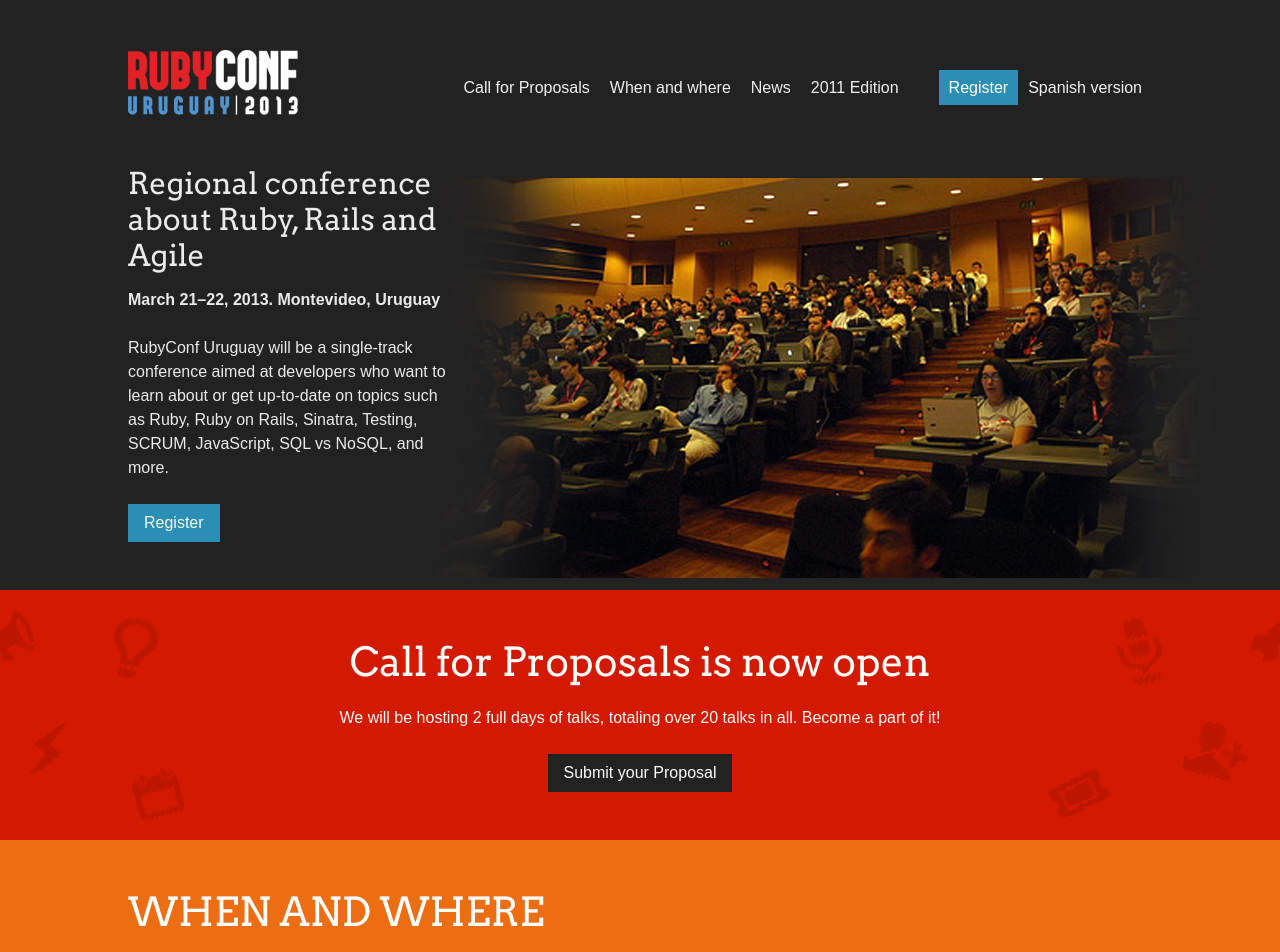
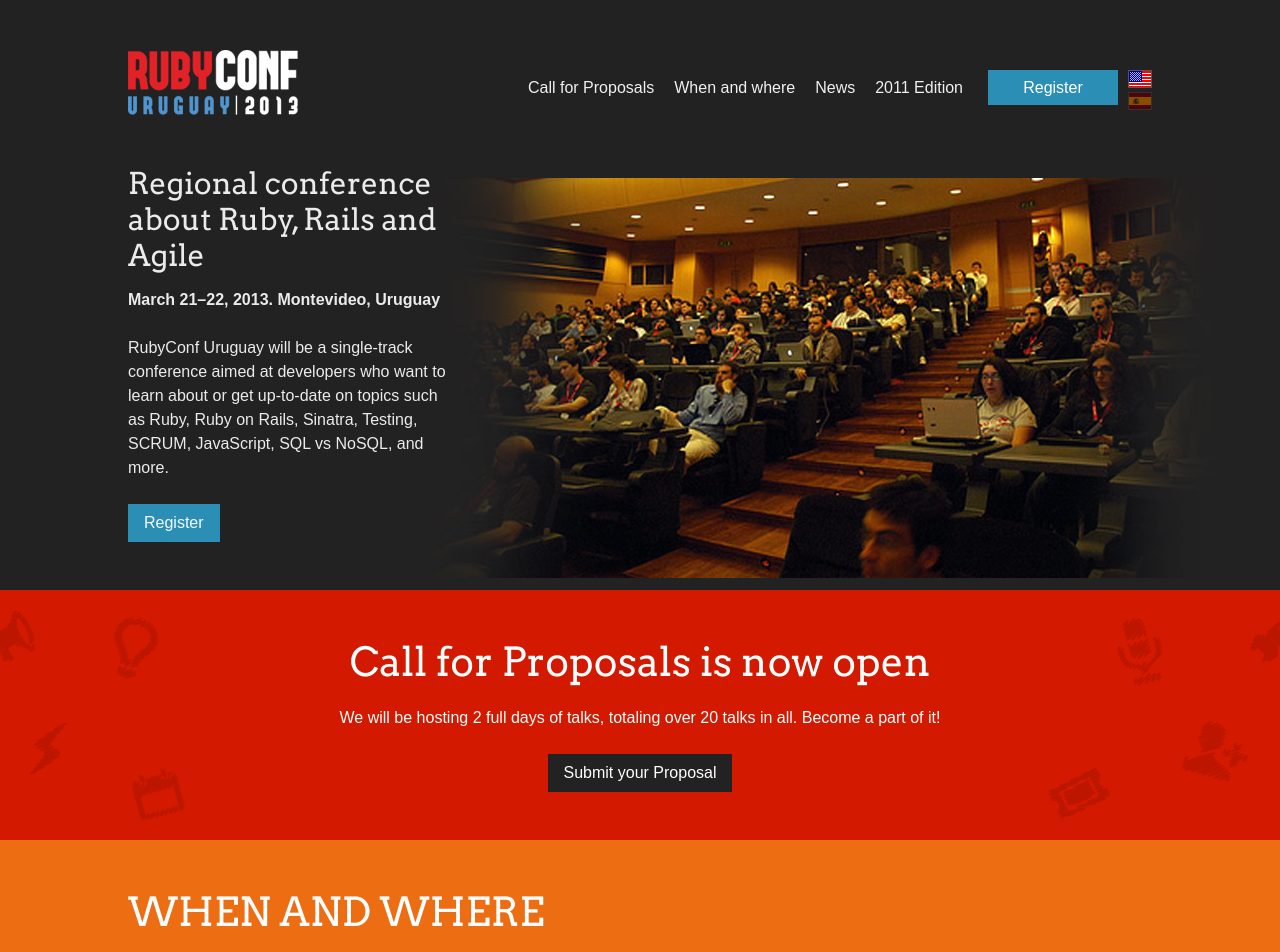
Before and after one commit to rubyconfuruguay/rubyconfuruguay-2013, a Jekyll site: the page built from index.html, in a window 1280 px wide, cut to the strip 0-952 px from the top of the page. Built offline with Jekyll 4.4.1, drawn with Linux system fonts in a browser that asks for light colours; nearby versions of some CDN libraries; Markdown is read by kramdown in place of the engine named in the settings.

Commit message:
Better language selector

```diff
--- a/_layouts/default.html
+++ b/_layouts/default.html
@@ -29,7 +29,12 @@
                     <li><a href="#news">News</a></li>
                     <li><a href="#last-year-edition">2011 Edition</a></li>
                     <li class="register"><a href="#">Register</a></li>
-                    <li><a href="/index_es.html">Spanish version</a></li>
+                    <li class="lang">
+                        <ul>
+                            <li><a class="en active" href="#"><span>English version</span></a></li>
+                            <li><a class="es" href="/index_es.html"><span>Spanish version</span></a></li>
+                        </ul>
+                    </li>
                 </ul>
             </div>
         </nav>
--- a/media/css/main.css
+++ b/media/css/main.css
@@ -40,15 +40,46 @@
   color: #fff;
 }
 nav ul li.register {
-  margin-left: 30px;
+  margin-left: 15px;
 }
 nav ul li.register a {
   background-color: #2b8fb5;
   color: #fff;
+  width: 110px;
+  text-align: center;
 }
 nav ul li.register a:hover {
   background-color: #2384a9;
 }
+
+/* Language picker */
+.lang {
+  margin: 20px 0 20px 10px;
+}
+.lang li {
+  clear: both;
+  margin-bottom: 4px;
+}
+.lang a {
+  background: transparent url('../img/sprites.png') left top no-repeat;
+  display: block;
+  width: 22px;
+  height: 16px;
+  margin: 0;
+  padding: 0;
+  border: 1px solid #313131;
+}
+.lang a span {
+  display: none;
+}
+.lang a:hover,
+.lang a.active {
+  border-color: #565656;
+}
+.lang a.en {background-position: 0 0}
+.lang a.es {background-position: 0 -16px}
+.lang a.en:hover, .lang a.en.active {background-position: -22px 0}
+.lang a.es:hover, .lang a.es.active {background-position: -22px -16px}
 
 /* Headings */
 h1.primary,
@@ -99,7 +130,7 @@
 }
 .btn.secondary:hover {
   color: #fff;
-  background-color: #2584a8;
+  background-color: #267796;
 }
 .btn.tertiary {
   color: #333;
```
Also changed, not shown: _layouts/default_es.html (+6 -1 lines), media/img/sprites.png.
